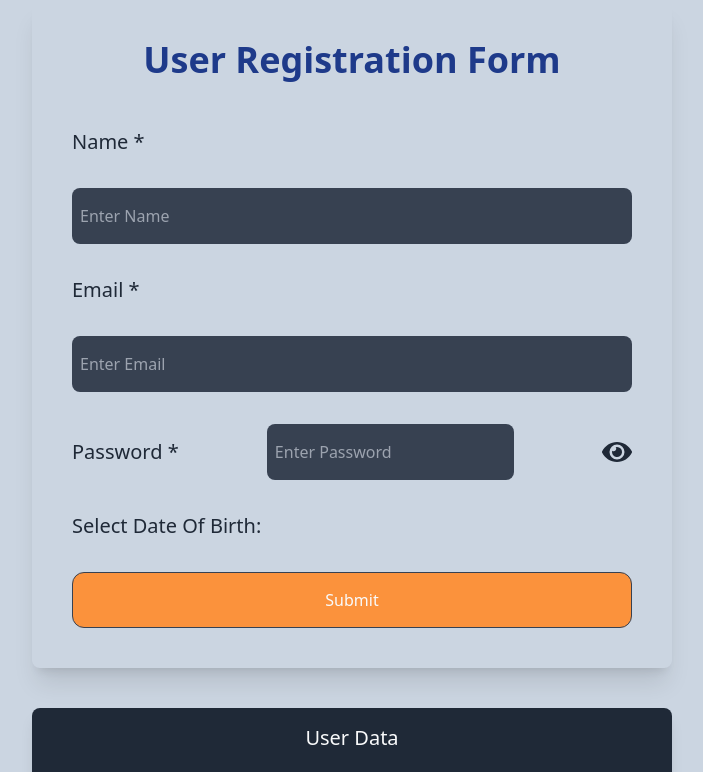
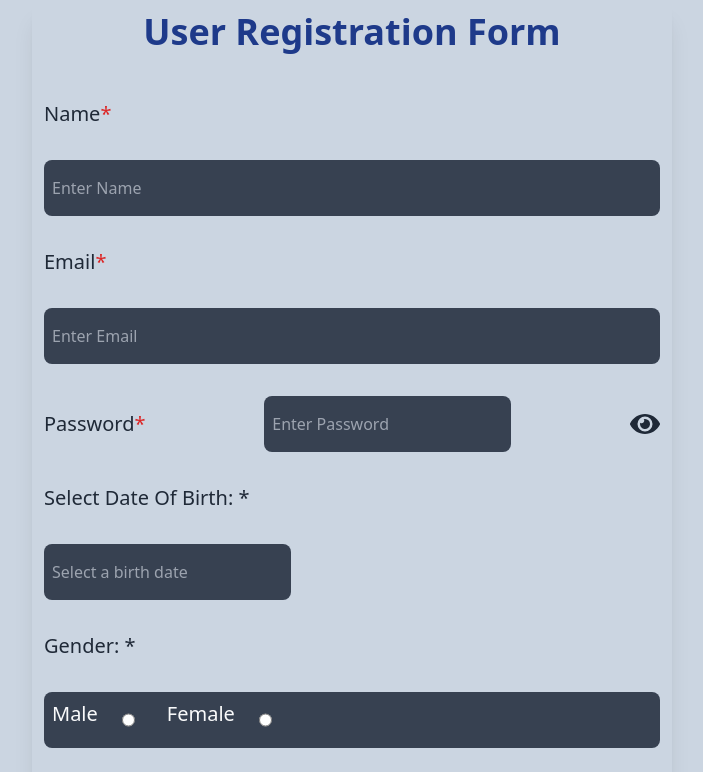
Before and after one commit to DarshanPro123/reactRedix_toolkit_Example, a React (Vite) app in the folder 2nd_Redux_FormExample/: page / in a window 1280 px wide. Shown: the top 772 px of the page, without its empty margins (288-991 px from the left). Built offline with nearby package versions, Linux system fonts and the light colour scheme.

Commit message:
Radio gender field and Datepicker make for component use

```diff
--- a/2nd_Redux_FormExample/src/apps/store.js
+++ b/2nd_Redux_FormExample/src/apps/store.js
@@ -19,11 +19,17 @@ const formSlice = createSlice({
       state.entries.push(action.payload); // Append new entry
       localStorage.setItem("formData", JSON.stringify(state.entries)); // Save to local storage
     },
+    deleteData: (state, action) => {
+      state.entries = state.entries.filter(
+        (entry) => entry.id !== action.payload
+      );
+      localStorage.setItem("formData", JSON.stringify(state.entries));
+    },
   },
 });
 
 // Export the action creator for setting form data
-export const { setFormData } = formSlice.actions;
+export const { setFormData, deleteData } = formSlice.actions;
 
 // Configure the Redux store
 const store = configureStore({
--- a/2nd_Redux_FormExample/src/components/Form.jsx
+++ b/2nd_Redux_FormExample/src/components/Form.jsx
@@ -1,49 +1,37 @@
 import React, { useState } from "react";
-import { FormProvider, useForm } from "react-hook-form";
+import { Controller, FormProvider, useForm } from "react-hook-form";
 import { useDispatch } from "react-redux";
-// import DatePicker from "react-datepicker";
+import DatePicker from "react-datepicker";
 import { setFormData } from "../apps/store";
 import { FaEye, FaEyeSlash } from "react-icons/fa";
 import InputPart from "./InputPart";
 
 const Form = () => {
   const methods = useForm();
-
   const dispatch = useDispatch();
-  const [date, setDate] = useState(null);
   const [showPassword, setShowPassword] = useState(false);
 
   const handleData = (data) => {
     dispatch(
       setFormData({
         ...data,
+        id: Date.now(),
         birthDate: data.birthDate ? data.birthDate.toISOString() : null,
       })
     );
-    methods.reset({
-      name: "",
-      email: "",
-      password: "",
-      birthDate: null,
-      gender: "",
-    });
+    methods.reset();
     setShowPassword(false);
-    setDate(null);
   };
 
   const handleShowPassword = () => {
     setShowPassword((prev) => !prev);
   };
 
-  const handleChange = (date) => {
-    setDate(date);
-    setValue("birthDate", date);
-  };
   return (
     <FormProvider {...methods}>
       <form
         onSubmit={methods.handleSubmit(handleData)}
-        className="flex w-11/12 md:w-6/12 min-[340px]:p-3,text-center gap-8 flex-col  shadow-xl p-10 rounded-lg "
+        className="flex w-11/12 md:w-6/12 min-[340px]:p-3  gap-8 flex-col shadow-xl p-10 rounded-lg"
       >
         <h1 className="text-4xl font-bold text-blue-900 text-center mb-4">
           User Registration Form
@@ -51,7 +39,8 @@ const Form = () => {
         <InputPart
           name="name"
           type="text"
-          label="Name *"
+          label="Name"
+          important={"*"}
           minLength={3}
           maxLength={20}
           lableClass={"text-gray-800 text-xl"}
@@ -61,40 +50,82 @@ const Form = () => {
         <InputPart
           name="email"
           type="email"
-          label="Email *"
+          label="Email"
+          important={"*"}
           maxLength={30}
           lableClass={"text-gray-800 text-xl"}
           inputClass={"p-2 h-14 bg-gray-700 rounded-lg"}
           placeholder="Enter Email"
         />
 
-        <div
-          className="
-        relative flex justify-between items-center
-        "
-        >
+        <div className="relative flex justify-between items-center">
           <InputPart
             name="password"
             type={showPassword ? "text" : "password"}
-            label="Password *"
+            label="Password"
             minLength={6}
             maxLength={15}
+            important={"*"}
             lableClass={"text-gray-800 text-xl"}
             inputClass={"p-2 h-14 bg-gray-700 rounded-lg"}
             placeholder="Enter Password"
           />
-
           <span
-            toggle="#password-field"
             className="field-icon text-3xl text-gray-800 cursor-pointer"
             onClick={handleShowPassword}
           >
             {showPassword ? <FaEyeSlash /> : <FaEye />}
           </span>
         </div>
-        <label className="text-gray-800 text-xl" htmlFor="date">
-          Select Date Of Birth:
-        </label>
+
+        <label className="text-gray-800 text-xl">Select Date Of Birth: *</label>
+        <Controller
+          name="birthDate"
+          control={methods.control}
+          defaultValue={null}
+          render={({ field: { onChange, onBlur, value } }) => (
+            <DatePicker
+              selected={value}
+              onChange={onChange}
+              onBlur={onBlur}
+              maxDate={new Date()}
+              className="p-2 h-14 bg-gray-700 rounded-lg"
+              dateFormat="MMMM d, yyyy"
+              placeholderText="Select a birth date"
+              isClearable
+            />
+          )}
+        />
+        {methods.formState.errors.birthDate && (
+          <span className="text-red-500">
+            {methods.formState.errors.birthDate.message}
+          </span>
+        )}
+
+        <label className="text-gray-800 text-xl">Gender: *</label>
+        <div className="flex h-14 gap-6 bg-gray-700 p-2 rounded-lg w-full">
+          <InputPart
+            name="gender"
+            type="radio"
+            label="Male"
+            value="male"
+            lableClass="text-gray-50 text-xl"
+            inputClass="mr-2"
+          />
+          <InputPart
+            name="gender"
+            type="radio"
+            label="Female"
+            value="female"
+            lableClass="text-gray-50 text-xl"
+            inputClass="mr-2"
+          />
+        </div>
+        {methods.formState.errors.gender && (
+          <span className="text-red-500">
+            {methods.formState.errors.gender.message}
+          </span>
+        )}
 
         <input
           type="submit"
@@ -107,27 +138,6 @@ const Form = () => {
 };
 
 export default Form;
-
-{
-  /* <div className="relative">
-          <DatePicker
-            {...register("birthDate", {
-              required: "Birth date is required",
-            })}
-            selected={date}
-            startDate={new Date("1900-01-01")}
-            onChange={handleChange}
-            className={`p-2 h-14 bg-gray-700 rounded-lg ${
-              errors.birthDate ? "border border-red-500" : ""
-            }`}
-            dateFormat="MMMM d, yyyy"
-            placeholderText="Select a birth date"
-          />
-          {errors.birthDate && (
-            <span className="text-red-500">{errors.birthDate.message}</span>
-          )}
-        </div> */
-}
 
 {
   /* <label className="text-gray-800 text-xl" htmlFor="">
--- a/2nd_Redux_FormExample/src/components/InputPart.jsx
+++ b/2nd_Redux_FormExample/src/components/InputPart.jsx
@@ -10,6 +10,8 @@ const InputPart = ({
   inputClass,
   minLength,
   maxLength,
+  important,
+  value,
 }) => {
   const {
     register,
@@ -18,7 +20,10 @@ const InputPart = ({
 
   return (
     <>
-      <label className={lableClass}>{label}</label>
+      <label className={lableClass}>
+        {label}
+        <span className="text-red-600">{important}</span>
+      </label>
       <input
         {...register(name, {
           required: `${label} is required`,
@@ -33,6 +38,7 @@ const InputPart = ({
         })}
         type={type}
         placeholder={placeholder}
+        value={value}
         className={`${inputClass} ${
           errors[name] ? "border border-red-500" : ""
         }`}
--- a/2nd_Redux_FormExample/src/components/UserCard.jsx
+++ b/2nd_Redux_FormExample/src/components/UserCard.jsx
@@ -1,11 +1,11 @@
 import React from "react";
 
-const UserCard = ({ entry }) => {
+const UserCard = ({ entry, handleDelete }) => {
   return (
-    <div
-      key={entry.name}
-      className="text-gray-200 mb-4 border-b border-gray-500 py-2"
-    >
+    <div className="relative text-gray-200 mb-4 border-b border-gray-500 py-2">
+      <span className="absolute right-0 cursor-pointer" onClick={handleDelete}>
+        ❌
+      </span>
       <p>
         <strong>Name:</strong> {entry.name}
       </p>
--- a/2nd_Redux_FormExample/src/components/loginedUsers.jsx
+++ b/2nd_Redux_FormExample/src/components/loginedUsers.jsx
@@ -1,16 +1,27 @@
 import React from "react";
-import { useSelector } from "react-redux";
-import { selectEntries } from "../apps/store";
+import { useDispatch, useSelector } from "react-redux";
+import { selectEntries, deleteData } from "../apps/store"; // Make sure to import deleteData
 import UserCard from "./UserCard.jsx";
 
-const loginedUsers = () => {
+const LoginedUsers = () => {
   const entries = useSelector(selectEntries);
+  const dispatch = useDispatch();
+
+  const handleDelete = (id) => {
+    dispatch(deleteData(id));
+  };
 
   return (
     <div className="mt-10 w-11/12 md:w-6/12 p-4 bg-gray-800 rounded-lg shadow-lg">
       <h2 className="text-xl text-center mb-4">User Data</h2>
       {entries.length > 0 ? (
-        entries.map((entry, index) => <UserCard key={index} entry={entry} />)
+        entries.map((entry) => (
+          <UserCard
+            handleDelete={() => handleDelete(entry.id)} // Correctly passes delete handler
+            key={entry.id} // Use unique key
+            entry={entry}
+          />
+        ))
       ) : (
         <p className="text-gray-400 text-center">No entries submitted.</p>
       )}
@@ -18,4 +29,4 @@ const loginedUsers = () => {
   );
 };
 
-export default loginedUsers;
+export default LoginedUsers;
```
